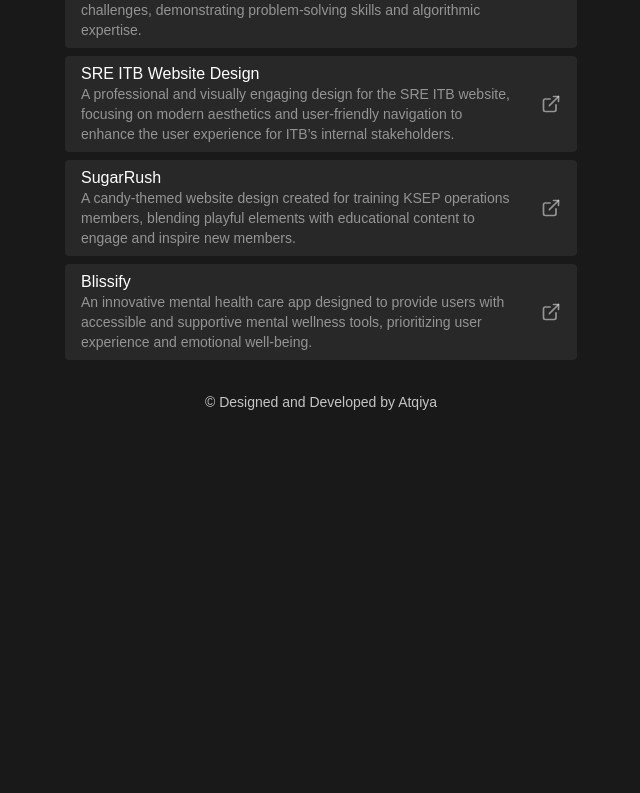
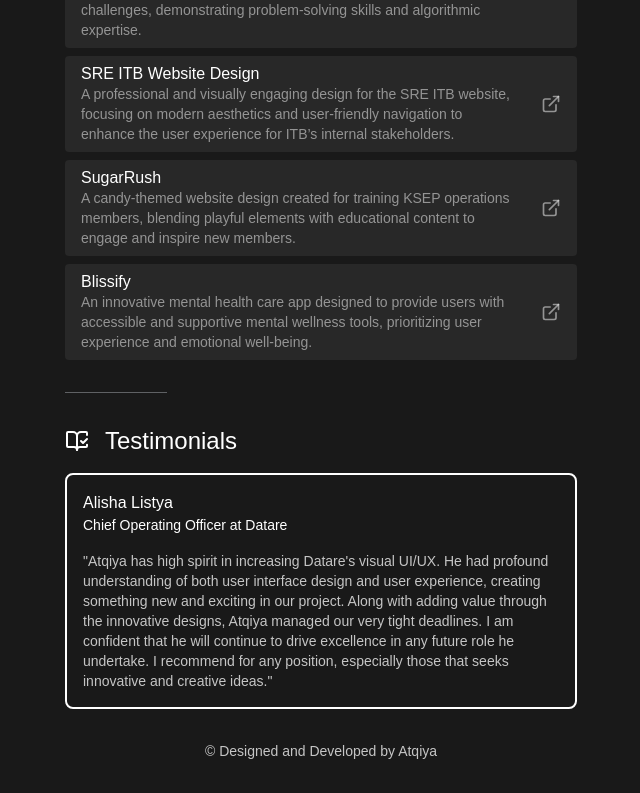
Before and after one commit to AtqiyaHaydar/QyChan, a Next.js app: page / in a window 1280 px wide. Shown: the part 2219-3012 px from the top of the page, without its empty margins (319-959 px from the left). Before the commit the page ends 2663 px from the top, so only its background shows below. Built offline with nearby package versions, Linux system fonts and the light colour scheme.

Commit message:
feat: add testimonials

```diff
--- a/app/page.tsx
+++ b/app/page.tsx
@@ -12,6 +12,7 @@
 import AOS from 'aos';
 import 'aos/dist/aos.css';
 import Footer from "@/components/Footer";
+import Testimonials from "@/components/Testimonials";
 
 export default function Home() {
   useEffect(() => {
@@ -33,6 +34,8 @@
       <Achievements />
       <Separator data-aos="fade-right" />
       <Projects />
+      <Separator data-aos="fade-right" />
+      <Testimonials />
       <Footer />
     </main>
   );
--- /dev/null
+++ b/components/Testimonials.tsx
@@ -0,0 +1,34 @@
+import React from 'react'
+import { BookOpenCheck } from 'lucide-react';
+
+const testimonials = [
+  {
+    id: 1,
+    name: "Alisha Listya",
+    role: "Chief Operating Officer at Datare",
+    testimonial: `"Atqiya has high spirit in increasing Datare's visual UI/UX. He had profound understanding of both user interface design and user experience, creating something new and exciting in our project. Along with adding value through the innovative designs, Atqiya managed our very tight deadlines. I am confident that he will continue to drive excellence in any future role he undertake. I recommend for any position, especially those that seeks innovative and creative ideas."`,
+  }
+]
+
+const Testimonials = () => {
+  return (
+    <div className='space-y-4' data-aos='fade-up'>
+      <h3 className='text-2xl flex items-center gap-x-4'><BookOpenCheck /> Testimonials</h3>
+      <ul>
+        {testimonials.map(item => (
+          <li key={item.id} className='flex flex-col justify-between border-2 border-white rounded-lg p-4 gap-y-4' data-aos="fade-up" >
+            <div>
+              <p>{item.name}</p>
+              <p className='text-sm'>{item.role}</p>
+            </div>
+            <p className='text-white/75 text-sm'>
+              {item.testimonial}
+            </p>
+          </li>
+        ))}
+      </ul>
+    </div>
+  )
+}
+
+export default Testimonials
```
